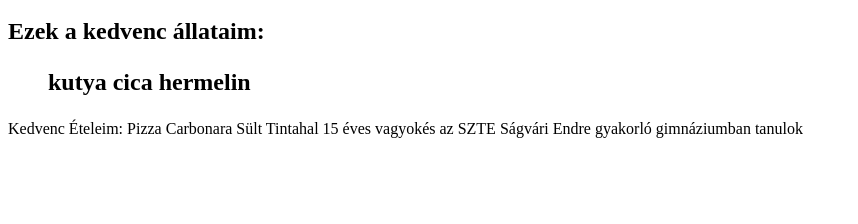
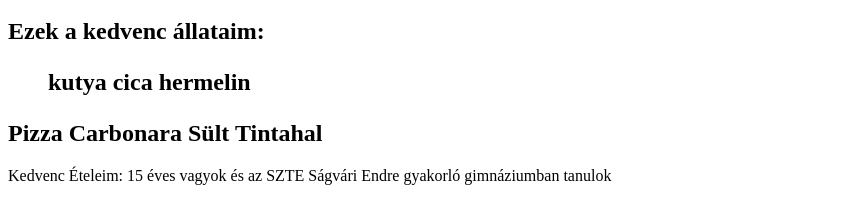
Before and after one commit to szekelyaron07/honlap, a plain HTML site: page index.html in a window 1280 px wide. Shown: the part 48-272 px from the top of the page, without its empty margins (0-858 px from the left). Drawn offline with Linux system fonts and the light colour scheme.

Commit message:
Update index.html

```diff
--- a/index.html
+++ b/index.html
@@ -9,13 +9,14 @@
             hermelin
 
         </ul/>
-
-        </h2>
-            Kedvenc Ételeim:
             Pizza
             Carbonara
             Sült Tintahal
 
+        </h2>
+            Kedvenc Ételeim:
+
+
     </h1>
-        15 éves vagyokés az SZTE Ságvári Endre gyakorló gimnáziumban tanulok
+        15 éves vagyok és az SZTE Ságvári Endre gyakorló gimnáziumban tanulok
 </body>
```
